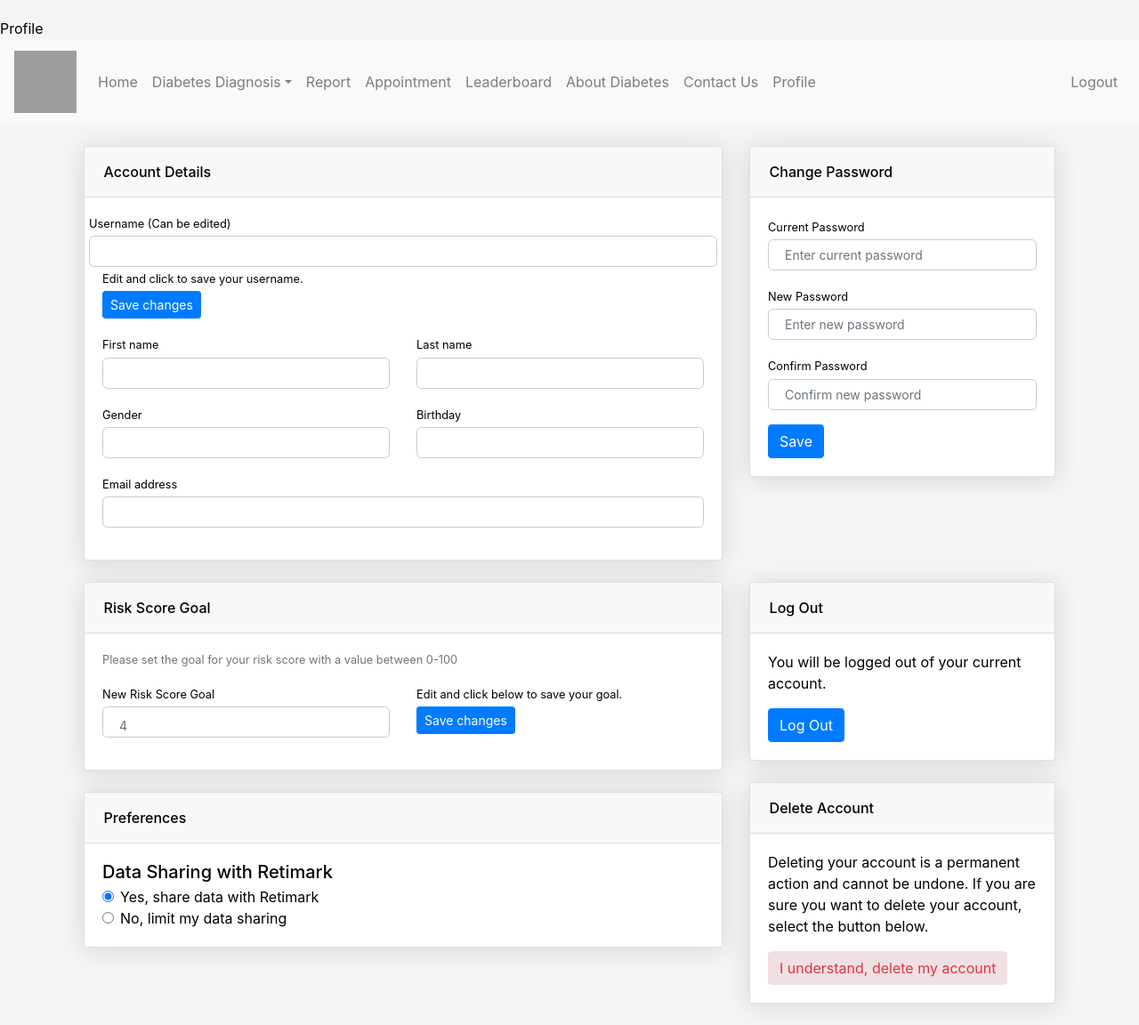
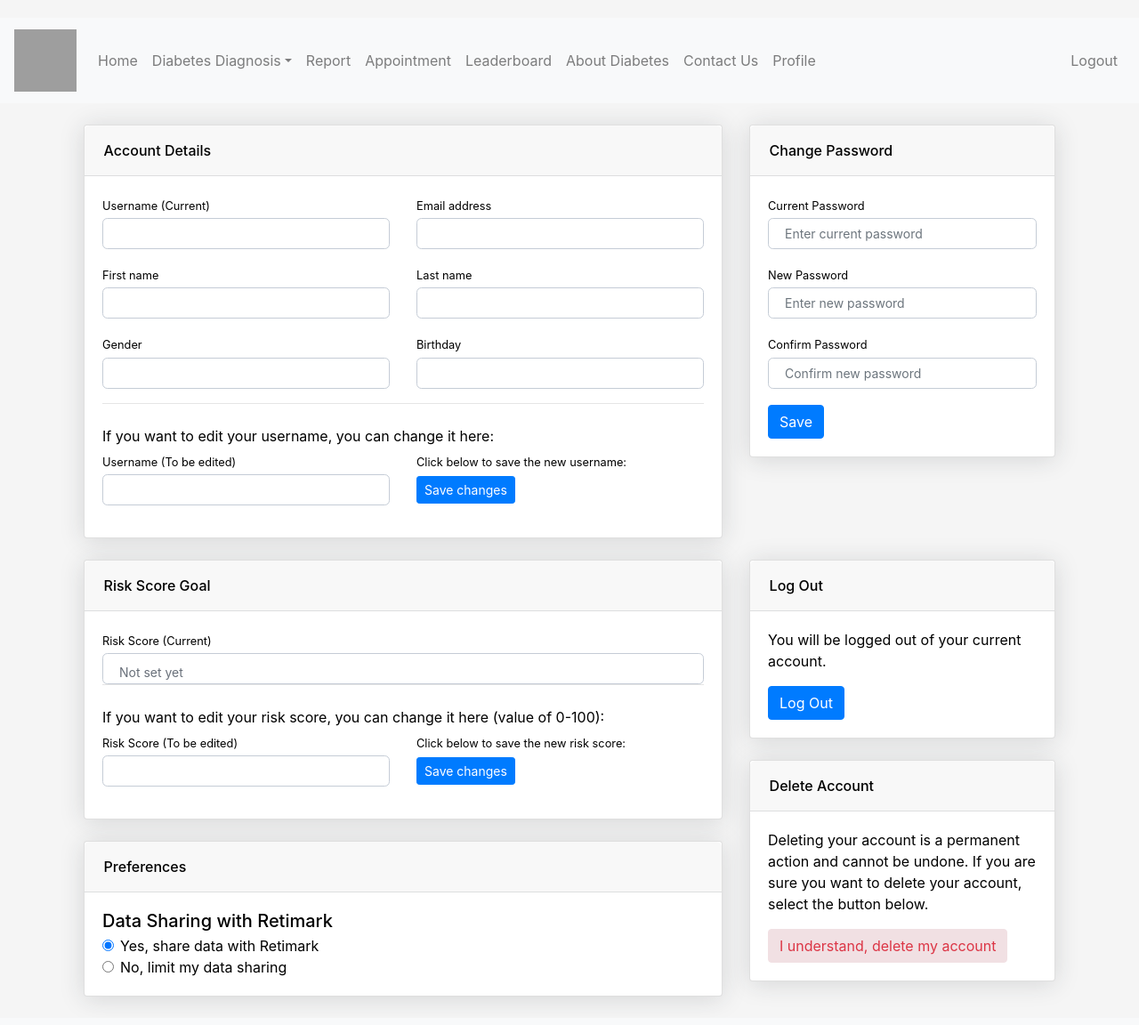
Before and after one commit to LUOYIXIN213/bt4103-retimark-webapp, a Flask app: page /profile in a window 1280 px wide. Shown: the whole page at 89% size. Run offline with Flask 2, Linux system fonts and the light colour scheme; some libraries are stand-ins or nearby versions; grey boxes are pictures that could not be loaded.

Commit message:
profile page update

```diff
--- a/app.py
+++ b/app.py
@@ -14,7 +14,7 @@ pb = pyrebase.initialize_app(json.load(open('fbconfig.json')))
 db = firestore.client()
 
 #Initialze person as dictionary
-person = {"is_logged_in": False, "username": "", "fname": "", "lname": "", "email": "", "uid": "", "gender": "", "dob": ""}
+person = {"is_logged_in": False, "username": "", "fname": "", "lname": "", "email": "", "uid": "", "gender": "", "dob": "", "riskscore": "Not set yet"}
 
 @app.route('/')
 
@@ -30,6 +30,7 @@ def register_page():
 def login_user():
     if request.method == 'POST':
         result = request.form
+        print(result.to_dict())
         email = result.get('email')
         password = result.get('password')
         try:
@@ -41,8 +42,6 @@ def login_user():
             person["uid"] = user['localId']
             #Get the name of the user
             data = db.collection("users").document(person["uid"]).get().to_dict()
-            print(data)
-            print(person)
             person["username"] = data["username"]
             person["fname"] = data["fname"]
             person["lname"] = data["lname"]
@@ -65,7 +64,6 @@ def register_user():
         username = result.get('username')
         dob = result.get('dob')
         gender = result.get('gender')
-        print(dob)
         try:
             #Try creating the user account using the provided data
             auth.create_user(email=email, password=password)
@@ -80,12 +78,9 @@ def register_user():
             person["username"] = username
             person['dob'] = dob
             person['gender'] = gender
-            print("hi")
             pb.auth().send_email_verification(user['idToken'])
-            print("hi")
             #Append data to the firebase realtime database
             data = {"fname": fname, "lname": lname, "username": username, "email": email, "password": password, 'dob': dob, "gender": gender}
-            print(data)
             db.collection("users").document(person["uid"]).set(data)
             #Go to home page
             return redirect(url_for('home_page'))
@@ -144,13 +139,14 @@ def contact_page():
 
 @app.route('/profile')
 def profile_page():
-    return render_template('profile.html', username = person["username"], fname = person["fname"], lname = person["lname"], email = person["email"], gender = person["gender"], dob = person["dob"])
+    return render_template('profile.html', username = person["username"], fname = person["fname"], lname = person["lname"], email = person["email"], gender = person["gender"], dob = person["dob"], riskscore = person['riskscore'])
 
-@app.route('/change_username')
+@app.route('/change_username', methods=['GET', 'POST'])
 def change_username():
     if request.method == 'POST':
         result = request.form
         username = result.get('username')
+        person['username'] = username
         try:
             #change username to the firebase realtime database
             data = {"username": username}
@@ -160,6 +156,20 @@ def change_username():
             print(e)
             return redirect(url_for('profile_page'))
 
+@app.route('/change_riskscore', methods=['GET', 'POST'])
+def change_riskscore():
+    if request.method == 'POST':
+        result = request.form
+        riskscore = result.get('riskscore')
+        person['riskscore'] = riskscore
+        try:
+            #change username to the firebase realtime database
+            data = {"riskscore": riskscore}
+            db.collection("users").document(person["uid"]).update(data)
+            return redirect(url_for('profile_page'))
+        except Exception as e:
+            print(e)
+            return redirect(url_for('profile_page'))
 
 @app.route('/delete_account')
 def delete_account():
--- a/templates/login.html
+++ b/templates/login.html
@@ -11,7 +11,7 @@
     <h1> Welcome to Retimark! <h1>
     <div id="outer-box">
         <div id="inner-box">
-            <form action="http://127.0.0.1:5000/login_user" method="POST">
+            <form action="{{ url_for('login_user') }}" method="POST">
                 <div class="input-wrapper">
                     <label for="exampleInputEmail1" class="form-label">Email address</label>
                     <input type="email" class="form-control" id="exampleInputEmail1" aria-describedby="emailHelp" name="email">
--- a/templates/profile.html
+++ b/templates/profile.html
@@ -1,53 +1,11 @@
 {% extends 'base.html' %}
 {% block title %}
-    Profile
 {% endblock %}
 
 {% block content %}
 <head>
-    <script type="text/javascript">
-        function saveUsername() {
-
-            //get the editable element
-            var editElem = document.getElementById("username");
-
-            //get the edited element content
-            var userVersion = editElem.innerHTML;
-
-            //save the content to local storage
-            localStorage.username = userVersion;
-
-            //write a confirmation to the user
-            document.getElementById("update").innerHTML="Edits saved!";
-
-        }
-
-        function saveRiskScore() {
-
-            //get the editable element
-            var editElem = document.getElementById("riskScore");
-
-            //get the edited element content
-            var userVersion = editElem.innerHTML;
-
-            //save the content to local storage
-            localStorage.riskscore = userVersion;
-
-            //write a confirmation to the user
-            document.getElementById("updateRiskScore").innerHTML="Edits saved!";
-
-        }
-
-        function checkEdits() {
-            //find out if the user has previously saved edits
-            if(localStorage.username!=null)
-                document.getElementById("username").innerHTML = localStorage.username;
-            if(localStorage.riskScore!=null)
-                document.getElementById("riskScore").innerHTML = localStorage.riskScore;
-        }
-    </script>
 </head>
-<body onload="checkEdits()">
+<body>
     <div class="container-xl px-4 mt-4">
         <div class="row">
             <div class="col-lg-8">
@@ -55,18 +13,18 @@
                 <div class="card">
                     <div class="card-header">Account Details</div>
                     <div class="card-body">
-                        <form>
+                        <form action="{{ url_for('change_username') }}" method="POST">
                             <!-- Form Row-->
                             <div class="row gx-3 mb-3">
                                 <!-- Form Group (username)-->
-                                <form action="http://127.0.0.1:5000/change_username" method="POST">
-                                    <label class="small mb-1" for="inputUsername">Username (Can be edited)</label>
-                                    <input class="form-control" id="username" name="username" contenteditable="true">{{username}}</input>
-                                </form>
-                                <!-- Save changes button-->
                                 <div class="col-md-6">
-                                    <label class="small mb-1" for="inputUsername" id="update">Edit and click to save your username.</label><br>
-                                    <button class="btn btn-primary btn-sm" type="submit" onclick="saveUsername()">Save changes</button>
+                                    <label class="small mb-1" for="username">Username (Current)</label>
+                                    <div class="form-control" id="username" type="text" name="username">{{username}}</div>
+                                </div>
+                                <!-- Form Group (email)-->
+                                <div class="col-md-6">
+                                    <label class="small mb-1" for="inputEmailAddress">Email address</label>
+                                    <div class="form-control" id="inputEmailAddress" type="email">{{email}}</div>
                                 </div>
                             </div>
                             <!-- Form Row-->
@@ -95,10 +53,19 @@
                                     <div class="form-control" id="inputBirthday" type="text" name="birthday">{{dob}}</div>
                                 </div>
                             </div>
-                            <!-- Form Group (email)-->
-                            <div class="mb-3">
-                                <label class="small mb-1" for="inputEmailAddress">Email address</label>
-                                <div class="form-control" id="inputEmailAddress" type="email">{{email}}</div>
+                            <hr class="mt-0 mb-4">
+                            <div class="medium mb-1"> If you want to edit your username, you can change it here: </div>
+                            <!-- Form Row-->
+                            <div class="row gx-3 mb-3">
+                                <div class="col-md-6">
+                                    <label class="small mb-1" for="username">Username (To be edited)</label>
+                                    <input id="updatedUsername" name="username" class="form-control">
+                                </div>
+                                <!-- Save changes button-->
+                                <div class="col-md-6">
+                                    <label class="small mb-1" for="inputUsername" id="updateRiskScore">Click below to save the new username:</label><br>
+                                    <button class="btn btn-primary btn-sm" type="submit" onclick="saveUsername()">Save changes</button>
+                                </div>
                             </div>
                         </form>
                     </div>
@@ -110,7 +77,7 @@
                     <div class="card-header">Change Password</div>
                     <div class="card-body">
                         <form>
-                            <!-- Form Group (current password)-->
+                            <!-- Form Group (risk score)-->
                             <div class="mb-3">
                                 <label class="small mb-1" for="currentPassword">Current Password</label>
                                 <input class="form-control" id="currentPassword" type="password" placeholder="Enter current password">
@@ -139,19 +106,28 @@
                 <div class="card mb-4">
                     <div class="card-header">Risk Score Goal</div>
                     <div class="card-body">
-                        <!-- Risk score options-->
-                        <p class="small text-muted">Please set the goal for your risk score with a value between 0-100</p>
-                        <div class="row gx-3 mb-3">
-                            <form class="col-md-6">
-                                <label for="riskScore" class="small mb-1">New Risk Score Goal</label>
-                                <div type="text" class="form-control" id="riskScore" contenteditable="true" name="riskScore">4</div>
-                            </form>
-                            <!-- Save changes button-->
-                            <div class="col-md-6">
-                                <label class="small mb-1" for="inputUsername" id="updateRiskScore">Edit and click below to save your goal.</label><br>
-                                <button class="btn btn-primary btn-sm" type="button" onclick="saveRiskScore()">Save changes</button>
+                        <form action="{{ url_for('change_riskscore') }}" method="POST">
+                            <!-- Form Row-->
+                            <div class="md-3">
+                                <label class="small mb-1">Risk Score (Current)</label>
+                                <div class="form-control" type="text">{{riskscore}}</div>
                             </div>
-                        </div>
+                            <!-- Risk score options-->
+                            <hr class="mt-0 mb-4">
+                            <div class="medium mb-1"> If you want to edit your risk score, you can change it here (value of 0-100): </div>
+                            <!-- Form Row-->
+                            <div class="row gx-3 mb-3">
+                                <div class="col-md-6">
+                                    <label class="small mb-1" for="riskScore">Risk Score (To be edited)</label>
+                                    <input name="riskscore" class="form-control">
+                                </div>
+                                <!-- Save changes button-->
+                                <div class="col-md-6">
+                                    <label class="small mb-1" for="inputRiskScore">Click below to save the new risk score:</label><br>
+                                    <button class="btn btn-primary btn-sm" type="submit">Save changes</button>
+                                </div>
+                            </div>
+                        </form>
                     </div>
                 </div>
                 <!-- Security preferences card-->
@@ -187,7 +163,7 @@
                     <div class="card-header">Delete Account</div>
                     <div class="card-body">
                         <p>Deleting your account is a permanent action and cannot be undone. If you are sure you want to delete your account, select the button below.</p>
-                        <a class="btn btn-danger-soft text-danger" type="button" href="{{ url_for('delete_account') }}"">I understand, delete my account</a>
+                        <a class="btn btn-danger-soft text-danger" type="button" href="{{ url_for('delete_account') }}">I understand, delete my account</a>
                     </div>
                 </div>
             </div>
@@ -199,6 +175,12 @@
         margin-top:20px;
         background-color:#f2f6fc;
         color:#69707a;
+    }
+
+    button{
+        margin-top: 2px;
+        position: relative;
+        display: center
     }
     .img-account-profile {
         height: 10rem;
--- a/templates/register.html
+++ b/templates/register.html
@@ -10,7 +10,7 @@
     <h1> Register <h1>
     <div id="outer-box">
         <div id="inner-box">
-            <form action="http://127.0.0.1:5000/register_user" method="POST">
+            <form action="{{ url_for('register_user') }}" method="POST">
                 <div class="input-wrapper">
                         <!-- Form Row-->
                     <div class="row gx-3 mb-3">
```
